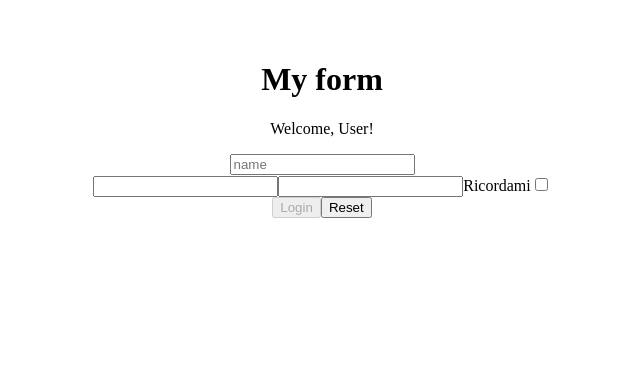
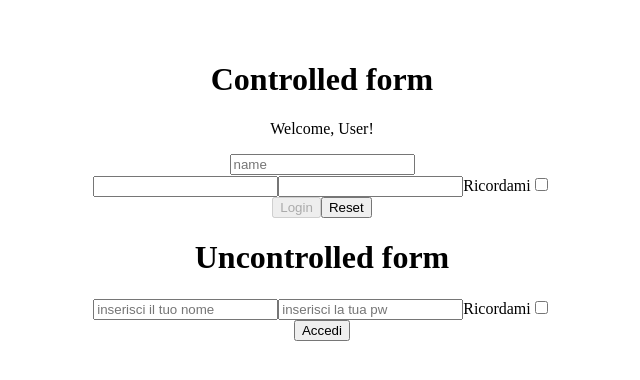
Before and after one commit to Silviadesideri01/EsercitazioniDevelhope, a React (Vite) app in the folder React/esercizi-react/: page / in a window 1280 px wide. Shown: the top 380 px of the page, without its empty margins (318-958 px from the left). Built offline with nearby package versions, Linux system fonts and the light colour scheme.

Commit message:
es uncontrolledLogin

```diff
--- a/React/esercizi-react/Components/InteractiveWelcome.jsx
+++ b/React/esercizi-react/Components/InteractiveWelcome.jsx
@@ -9,13 +9,12 @@ export function InteractiveWelcome() {
   const onChangeinput = (event) => {
     setValue(event.target.value);
     console.log(event.target.value);
-
   };
 
   return (
     <div>
-      <h1>My form</h1>
-      <WelcomeUser name={value}/>
+      <h1>Controlled form</h1>
+      <WelcomeUser name={value} />
       <input
         type="text"
         name="name"
--- a/React/esercizi-react/Components/Login.jsx
+++ b/React/esercizi-react/Components/Login.jsx
@@ -21,7 +21,7 @@ export function Login({ onLogin }) {
 
   return (
     <div>
-      <form onSubmit= {handleLogin}>
+      <form onSubmit={handleLogin}>
         <input
           type="text"
           name="username"
--- /dev/null
+++ b/React/esercizi-react/Components/UncontrolledLogin.jsx
@@ -0,0 +1,46 @@
+//Crea un componente non controllato chiamato UncontrolledLogin,
+// contenente tre input: un input per il nome utente, uno per la password e una casella di controllo "Ricorda".
+// Aggiungi un pulsante "Accedi" al componente Login.
+
+export function UncontrolledLogin() {
+  const onLogin = (event) => {
+    event.preventDefault();
+    const form = event.target;
+    const username = form.elements.username.value;
+    const password = form.elements.password.value;
+    const checkbox = form.elements.checkbox.checked;
+
+    const data = {
+      username,
+      password,
+      checkbox,
+    };
+
+    console.log("Dati dal submit (DOM):", data);
+  };
+
+  return (
+    <div>
+      <form onSubmit={onLogin}>
+        <h1>Uncontrolled form</h1>
+        <input
+          type="text"
+          name="username"
+          placeholder="inserisci il tuo nome"
+          required
+        />
+        <input
+          type="password"
+          name="password"
+          placeholder="inserisci la tua pw"
+          required
+        />
+        <label htmlFor="checkbox">Ricordami</label>
+        <input type="checkbox" name="checkbox" /> <br />
+        <button type="submit" onSubmit={onLogin}>
+          Accedi
+        </button>
+      </form>
+    </div>
+  );
+}
--- a/React/esercizi-react/src/App.jsx
+++ b/React/esercizi-react/src/App.jsx
@@ -8,6 +8,7 @@ import { MouseClicker } from "../Components/MouseClicker";
 import EsercizioUseState from "../Components/EsercizioUseState";
 import { InteractiveWelcome } from "../Components/InteractiveWelcome";
 import { Login } from "../Components/Login";
+import { UncontrolledLogin } from "../Components/UncontrolledLogin";
 
 //Qui dichiaro la funzione che gestirà l'evento e verrà assegnata al valore di onClick come props
 function NewDate() {
@@ -32,6 +33,8 @@ function App() {
       <EsercizioUseState/> */}
       <InteractiveWelcome />
       <Login onLogin={handleLogin} />
+
+      <UncontrolledLogin />
     </>
   );
 }
```
Also changed, not shown: React/esercizi-react/Components/WelcomeUser.jsx (+6 -6 lines).
